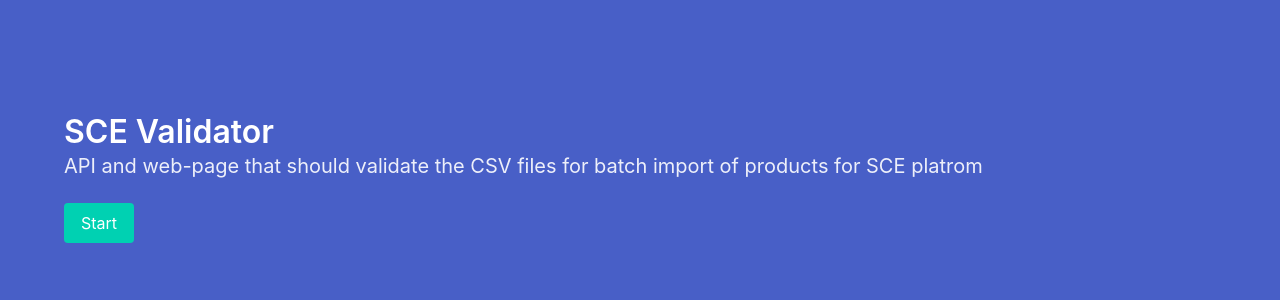
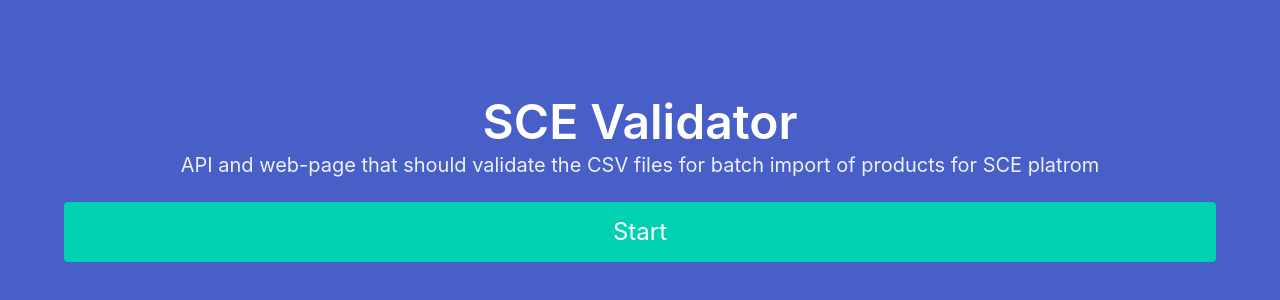
Before and after one commit to NogrTL/sce-validator, a Nuxt app: page / in a window 1280 px wide. Shown: the part 222-522 px from the top of the page. Built offline with nearby package versions, Linux system fonts and the light colour scheme.

Commit message:
improve main-page

```diff
--- a/pages/index.vue
+++ b/pages/index.vue
@@ -1,20 +1,19 @@
 <template>
   <section class="hero is-link is-fullheight">
     <div class="hero-body">
-      <div class="container">
-        <h1 class="title">SCE Validator</h1>
+      <div class="container has-text-centered">
+        <h1 class="title is-1">
+          SCE Validator
+        </h1>
         <h2
           class="subtitle"
-        >API and web-page that should validate the CSV files for batch import of products for SCE platrom</h2>
-        <nuxt-link class="button is-primary" to="/parse">Start</nuxt-link>
+        >
+          API and web-page that should validate the CSV files for batch import of products for SCE platrom
+        </h2>
+        <nuxt-link class="button is-primary is-large is-fullwidth" to="/parse">
+          Start
+        </nuxt-link>
       </div>
     </div>
   </section>
 </template>
-
-<script>
-export default {}
-</script>
-
-<style>
-</style>
```
